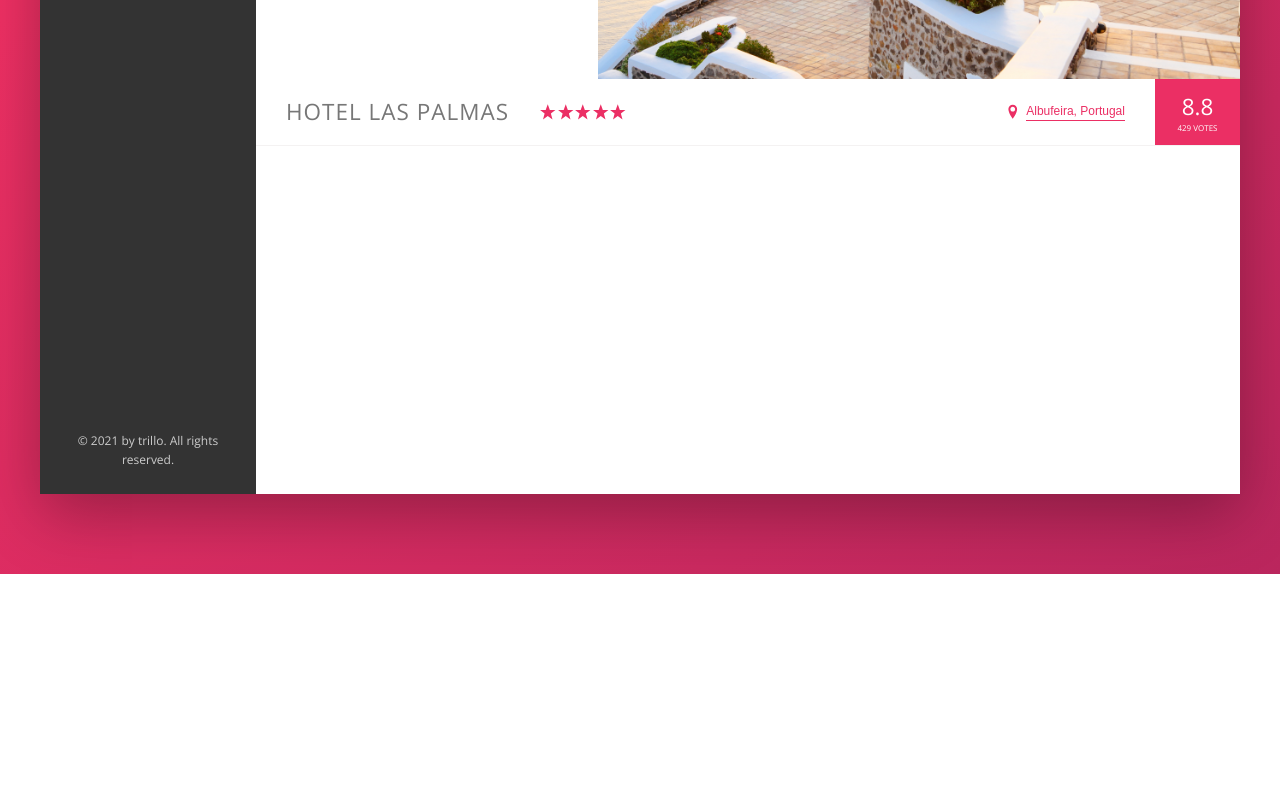
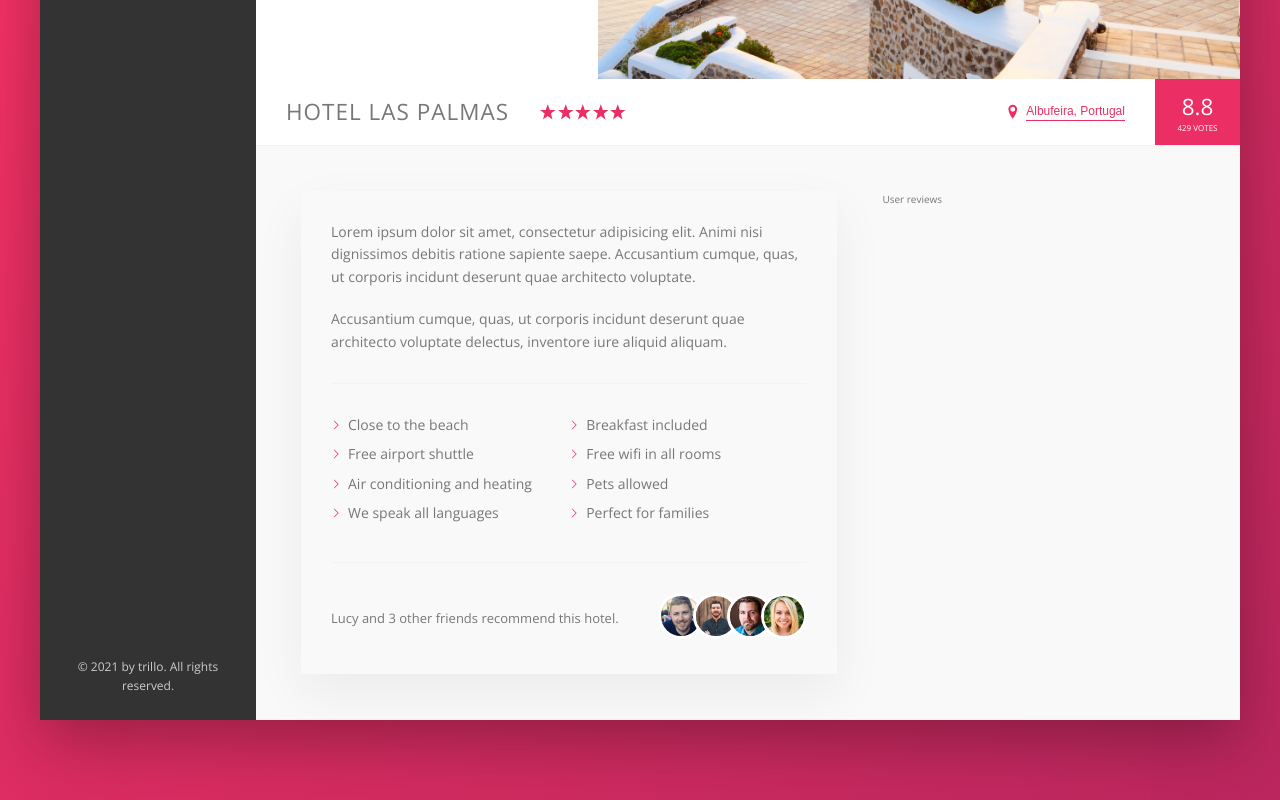
Before and after one commit to sonyks/trillo, a website: page index.html in a window 1280 px wide. Shown: the part 456-1256 px from the top of the page. Before the commit the page ends 1030 px from the top, so only its background shows below. Drawn offline with nearby package versions, Linux system fonts and the light colour scheme.

Commit message:
complete recommend sections

```diff
--- a/index.html
+++ b/index.html
@@ -141,6 +141,43 @@
                             <div class="overview__rating-count">429 votes</div>
                         </div>
                     </div>
+
+                    <div class="detail">
+                        <div class="description">
+                            <p class="paragraph">
+                                Lorem ipsum dolor sit amet, consectetur adipisicing elit. Animi nisi dignissimos debitis ratione sapiente saepe. Accusantium cumque, quas, ut corporis incidunt deserunt quae architecto voluptate.
+                            </p>
+                            <p class="paragraph">
+                                Accusantium cumque, quas, ut corporis incidunt deserunt quae architecto voluptate delectus, inventore iure aliquid aliquam.
+                            </p>
+                            <ul class="list">
+                                <li class="list__item">Close to the beach</li>
+                                <li class="list__item">Breakfast included</li>
+                                <li class="list__item">Free airport shuttle</li>
+                                <li class="list__item">Free wifi in all rooms</li>
+                                <li class="list__item">Air conditioning and heating</li>
+                                <li class="list__item">Pets allowed</li>
+                                <li class="list__item">We speak all languages</li>
+                                <li class="list__item">Perfect for families</li>
+                            </ul>
+
+                            <div class="recommend">
+                                <p class="recommend__count">
+                                    Lucy and 3 other friends recommend this hotel.
+                                </p>
+                                <div class="recommend__friends">
+                                    <img src="img/user-3.jpg" alt="Friend 1" class="recommend__photo">
+                                    <img src="img/user-4.jpg" alt="Friend 2" class="recommend__photo">
+                                    <img src="img/user-5.jpg" alt="Friend 3" class="recommend__photo">
+                                    <img src="img/user-6.jpg" alt="Friend 4" class="recommend__photo">
+                                </div>
+                            </div>
+                        </div>
+
+                        <div class="user-reviews">
+                            User reviews
+                        </div>
+                    </div>
                 </main>
             </div>
         </div>
--- a/sass/_base.scss
+++ b/sass/_base.scss
@@ -30,6 +30,9 @@ Grey dark 3: #999
     --color-grey-dark-3: #999;
 
     --shadow-dark: 0 2rem 6rem rgba(0,0,0, .3);
+    --shadow-light: 0 2rem 5rem rgba(0,0,0, .06);
+
+    --line: 1px solid var(--color-grey-light-2);
 }
 
 * {
--- a/sass/_components.scss
+++ b/sass/_components.scss
@@ -188,7 +188,7 @@
 .overview {
     display: flex;
     align-items: center;
-    border-bottom: 1px solid var(--color-grey-light-2);
+    border-bottom: var(--line);
 
     &__heading {
         font-size: 2.25rem;
@@ -266,6 +266,67 @@
     }
 }
 
+.paragraph:not(:last-of-type) {
+    margin-bottom: 2rem;
+}
+
+.list {
+    margin: 3rem 0;
+    list-style: none;
+    padding: 3rem 0;
+    border-top: var(--line);
+    border-bottom: var(--line);
+
+    display: flex;
+    flex-wrap: wrap;
+
+    &__item {
+        flex: 0 0 50%;
+        margin-bottom: .7rem;
+    }
+
+    &__item::before {
+        content: "";
+        display: inline-block;
+        height: 1rem;
+        width: 1rem;
+        margin-right: .7rem;
+        //Old browsers
+        // background-image: url(../img/chevron-thin-right.svg);
+        // background-size: cover;
+
+        //Newer browsers - masks
+        background-color: var(--color-primary);
+        -webkit-mask-image: url(../img/chevron-thin-right.svg);
+        mask-image: url(../img/chevron-thin-right.svg);
+        -webkit-mask-size: cover;
+        mask-size: cover;
+    }
+}
+
+.recommend {
+    font-size: 1.3rem;
+    color: var(--color-primary-dark-3);
+    display: flex;
+    align-items: center;
+
+    &__photo {
+        box-sizing: content-box;
+        height: 4rem;
+        width: 4rem;
+        border-radius: 50%;
+        border: 3px solid #fff;
+
+        &:not(:last-child) {
+            margin-right: -1.5rem;
+        }
+    }
+
+    &__count {
+        margin-right: auto;
+    }
+}
+
 @keyframes pulsate {
     0% {
         transform: scale(1);
--- a/sass/_layout.scss
+++ b/sass/_layout.scss
@@ -11,7 +11,7 @@
     font-size: 1.4rem;
     height: 7rem;
     background-color: #fff;
-    border-bottom: 1px solid var(--color-grey-light-2);
+    border-bottom: var(--line);
 
     display: flex;
     justify-content: space-between;
@@ -35,5 +35,23 @@
 .hotel-view {
     background-color: #fff;
     flex: 1;
-    height: 80rem;
 }
+
+.detail {
+    display: flex;
+    padding: 4.5rem;
+    background-color: var(--color-grey-light-1);
+    border-bottom: var(--line);
+}
+
+.description {
+    font-size: 1.4rem;
+    flex: 0 0 60%;
+    margin-right: 4.5rem;
+    box-shadow: var(--shadow-light);
+    padding: 3rem;
+}
+
+.user-reviews {
+    flex: 1;
+}
```
Also changed, not shown: css/style.css, 1 other file.
